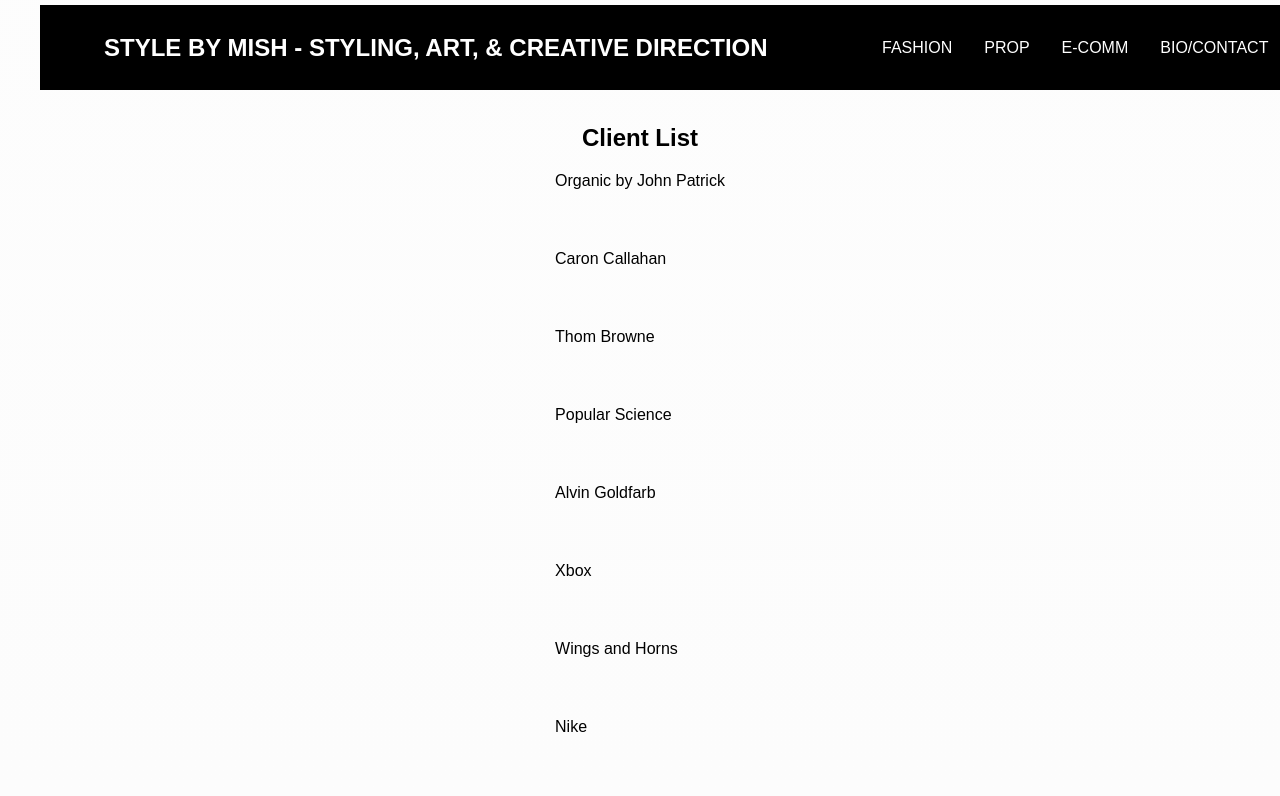
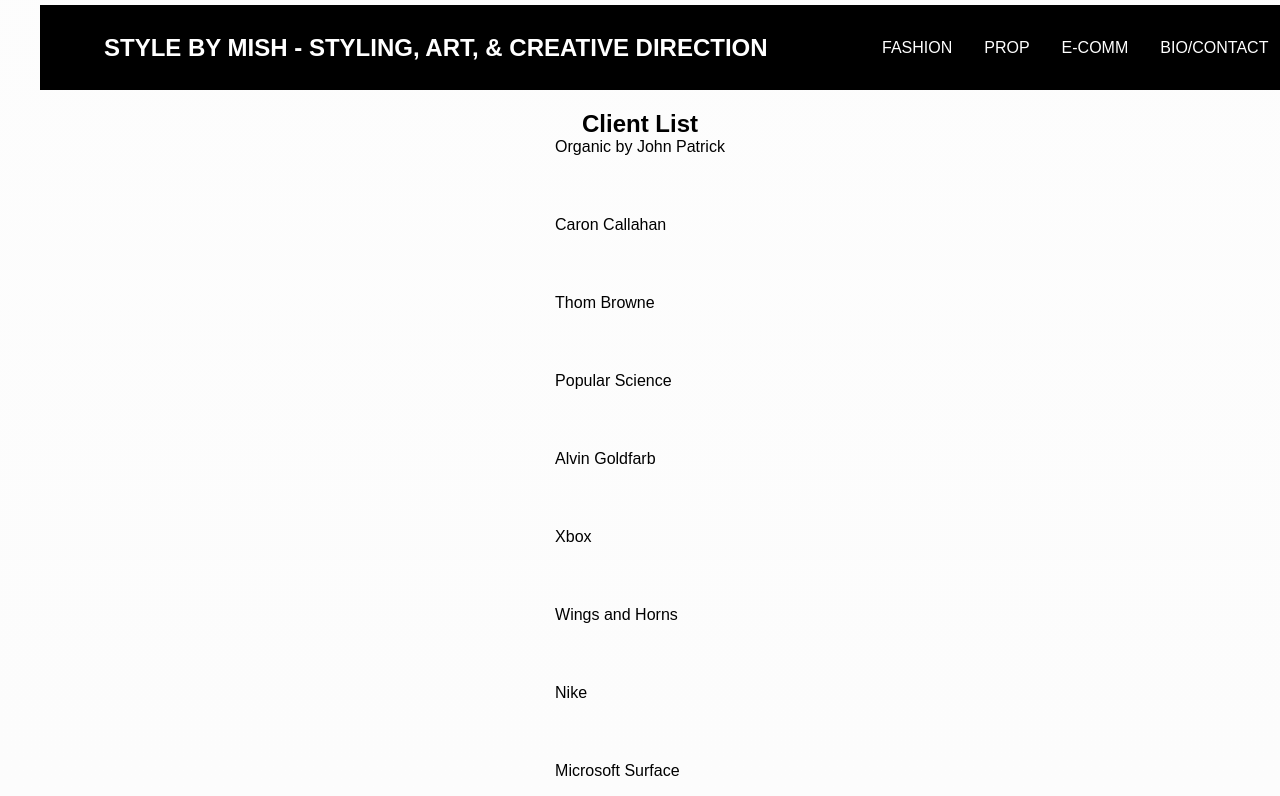
Before and after one commit to ErikDodd/mishnar, a React (Create React App) app: page /clients in a window 1280 px wide. Shown: the top 796 px of the page. Built offline with nearby package versions, Linux system fonts and the light colour scheme; a web font is replaced by a local one.

Commit message:
Added Modal functionality to the Prop.js section of the website. Also adjusted some CSS things. Added Headers for each section of the site

```diff
--- a/src/App.css
+++ b/src/App.css
@@ -110,6 +110,16 @@
   background-color: #f9f9f9;
 }
 
+h2 {
+  position: fixed;
+  top: 90px;
+  left: 50%;
+  transform: translateX(-50%);
+  text-align: center;
+  /* margin-top: 30px; */
+  /* margin-bottom: 30px; */
+}
+
 ul {
   list-style: none;
   display: flex;
@@ -139,7 +149,7 @@
 }
 
 .modal img {
-  max-width: 90gst%;
+  max-width: 90%;
   max-height: 75%;
   padding: 20px;
   border: 2px solid white;
--- a/src/components/FashionPhotosGrid.js
+++ b/src/components/FashionPhotosGrid.js
@@ -1,13 +1,33 @@
-import React from 'react';
+import React, { useState } from 'react';
 import '../PhotosGrid.css';
+import Modal from '../components/Modal';
 
 const FashionPhotosGrid = ({ photos }) => {
+    const [selectedImage, setSelectedImage] = useState(null);
+
+    const handleImageClick = (src) => {
+        setSelectedImage(src);
+    };
+
     return (
+        <>
         <div className="photos-grid">
             {photos.map((photo) => (
-                <img src={photo.src} alt={photo.alt} />
+                <img
+                    key={photo.src}
+                    src={photo.src}
+                    alt={photo.alt}
+                    onClick={() => handleImageClick(photo.src)}
+                />
             ))}
         </div>
+            {selectedImage && (
+                <Modal
+                    selectedImage={selectedImage}
+                    onClose={() => setSelectedImage(null)}
+                />
+            )}
+        </>
     );
 };
 
--- a/src/pages/Contact.js
+++ b/src/pages/Contact.js
@@ -12,6 +12,7 @@
 
     return (
         <div style={divStyle}>
+            <h2>BIO/CONTACT</h2>
             <img src="assets/michele.jpg" alt="A beautiful photo" style={{ width: '25%', height: 'auto' }} />
             <p id="bio">Michele 'Mish' Andrews is an art, style, and creative director, fueled by her passion and dedication for her clients and art. Her services include storytelling through creative development, brand direction, campaign, video, and social media.</p>
             <a href="mailto:michele.e.andrews@gmail.com">Contact Michele</a>
--- a/src/pages/Fashion.js
+++ b/src/pages/Fashion.js
@@ -32,6 +32,7 @@
     ];
     return (
         <>
+            <h2>FASHION</h2>
             <FashionPhotosGrid photos={photos} />
 
         </>
--- a/src/pages/Prop.js
+++ b/src/pages/Prop.js
@@ -1,9 +1,5 @@
 import React from 'react';
 import PropPhotosGrid from '../components/PropPhotosGrid';
-import { useState } from "react";
-// import Modal from '../components/Modal';
-
-
 
 const Prop = () => {
 
@@ -30,12 +26,10 @@
         { src: 'assets/prop21.jpg', alt: 'Prop Photo 20' },
     ];
 
-    // const [selectedImage, setSelectedImage] = useState(null);
-
     return (
         <>
+            <h2>PROP</h2>
             <PropPhotosGrid propPhotos={propPhotos} />
-
         </>
     );
 };
```
